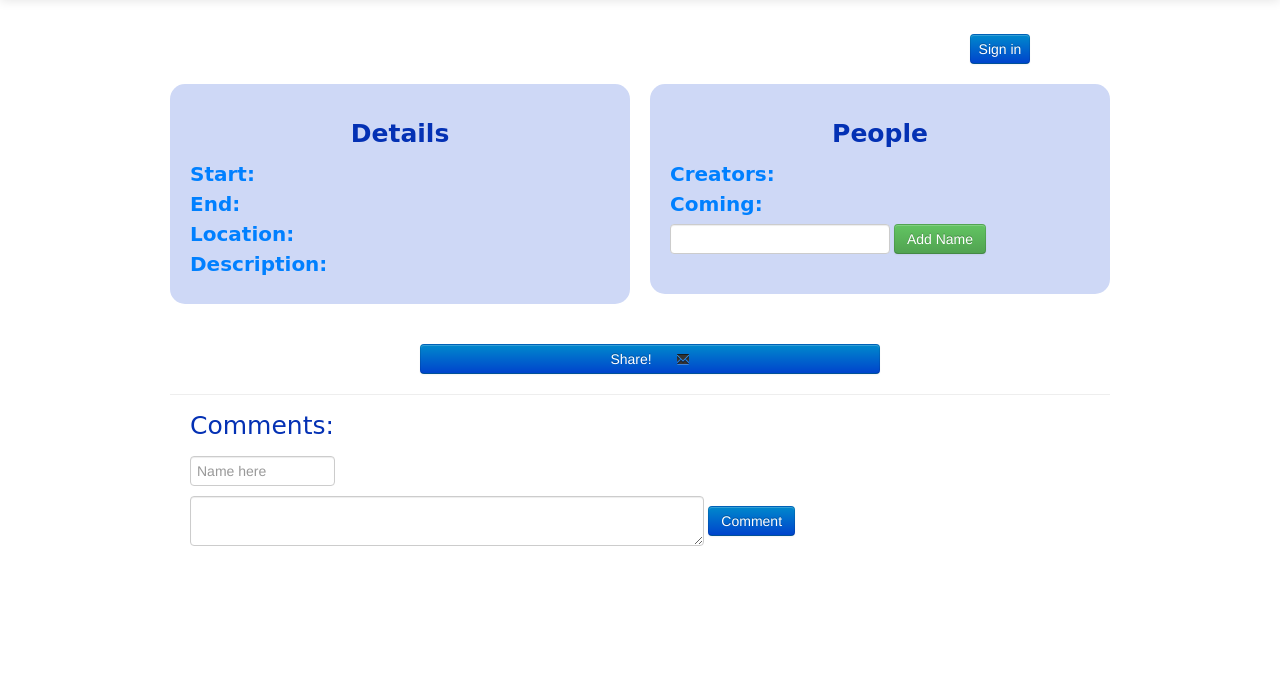
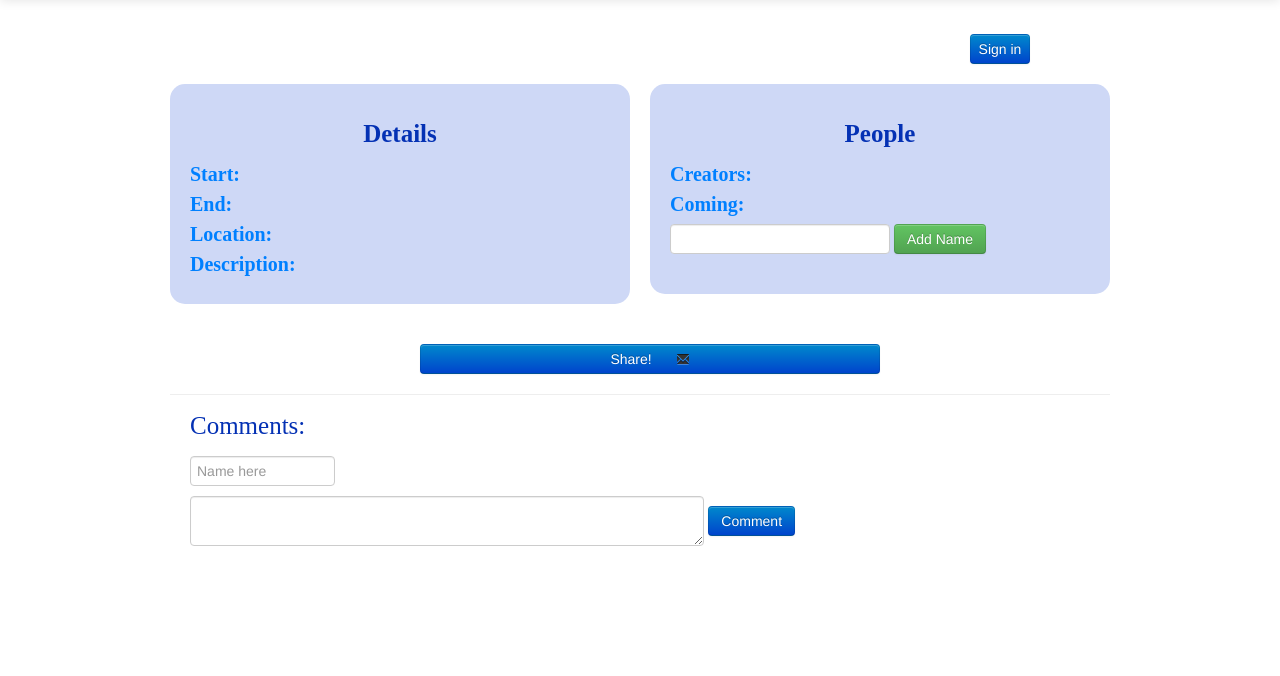
Before and after one commit to psatyajeet/SpareTime, a Django app: template mysite/templates/socialcalendar/event.html in a window 1280 px wide. Shown: the part 41-717 px from the top of the page. Run offline with Django 3.2, Linux system fonts and the light colour scheme; the template is opened without the code that fills it, so the values that code supplies are empty; parts of the project's set-up code (start-up, migrations or seed data) failed here and were passed over; some libraries are stand-ins or nearby versions.

Commit message:
move css to new file and redo font

```diff
--- a/mysite/static/css/custom.css
+++ b/mysite/static/css/custom.css
@@ -301,37 +301,3 @@ td.otherMonth {
 #friendModal .modal-body {
     overflow: visible;
 }
-
-.heading3{
-    color: #0080FF;
-    font-family: "Comic Sans MS";
-    font-size: 20px;
-}
-
-.heading2{
-    color:#0431B4;
-    font-family: "Comic Sans MS";
-    font-size: 25px;
-    text-align: center;
-
-}
-
-.heading1{
-    text-align: center;
-    font-family:"Comic Sans MS";
-    font-size:40px;
-    color:#0B0B61;
-
-}
-.sectionEvent{
-    border-radius: 15px;
-    background-color: #CED8F6;
-    padding: 20px;
-}
-
-.commentsSection{
-    margin-left:20px;
-    color:#0431B4;
-    font-family: "Comic Sans MS";
-    font-size: 25px;
-}
--- a/mysite/static/css/event.css
+++ b/mysite/static/css/event.css
@@ -0,0 +1,33 @@
+.heading3{
+    color: #0080FF;
+    font-family: "adobe-garamond-pro";
+    font-size: 20px;
+}
+
+.heading2{
+    color:#0431B4;
+    font-family: "adobe-garamond-pro";
+    font-size: 25px;
+    text-align: center;
+
+}
+
+.heading1{
+    text-align: center;
+    font-family: "adobe-garamond-pro";
+    font-size:40px;
+    color:#0B0B61;
+
+}
+.sectionEvent{
+    border-radius: 15px;
+    background-color: #CED8F6;
+    padding: 20px;
+}
+
+.commentsSection{
+    margin-left:20px;
+    color:#0431B4;
+    font-family: "adobe-garamond-pro";
+    font-size: 25px;
+}
--- a/mysite/templates/socialcalendar/event.html
+++ b/mysite/templates/socialcalendar/event.html
@@ -1,6 +1,6 @@
 {% extends "template.html" %}
 {% block main %}
-
+<link href="{{ STATIC_URL}}css/event.css" rel="stylesheet" media="screen">
 <body>
     <div class="row-fluid">
         <span class="span10">
```
